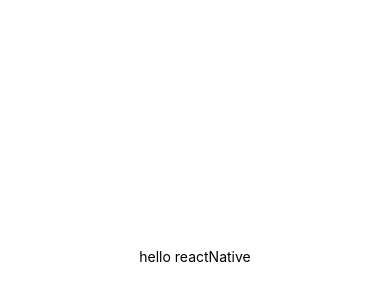
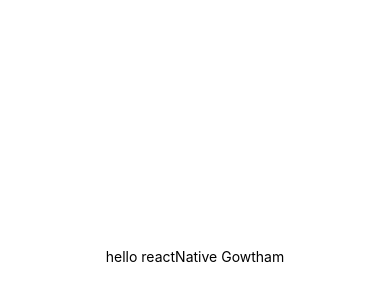
Before and after one commit to GowthamKt29/ReactnativeLearnings, a React Native app: screen / in a window 390 px wide. Shown: the part 166-466 px from the top of the page. Built offline with nearby package versions, Linux system fonts and the light colour scheme.

Commit message:
name change

```diff
--- a/App.js
+++ b/App.js
@@ -17,7 +17,7 @@ function App() {
   return (
     <View style={{ flex: 1, justifyContent: "center", alignItems: "center" }}>
       <Text>
-       hello reactNative
+       hello reactNative Gowtham
       </Text>
     </View>
   );
```
